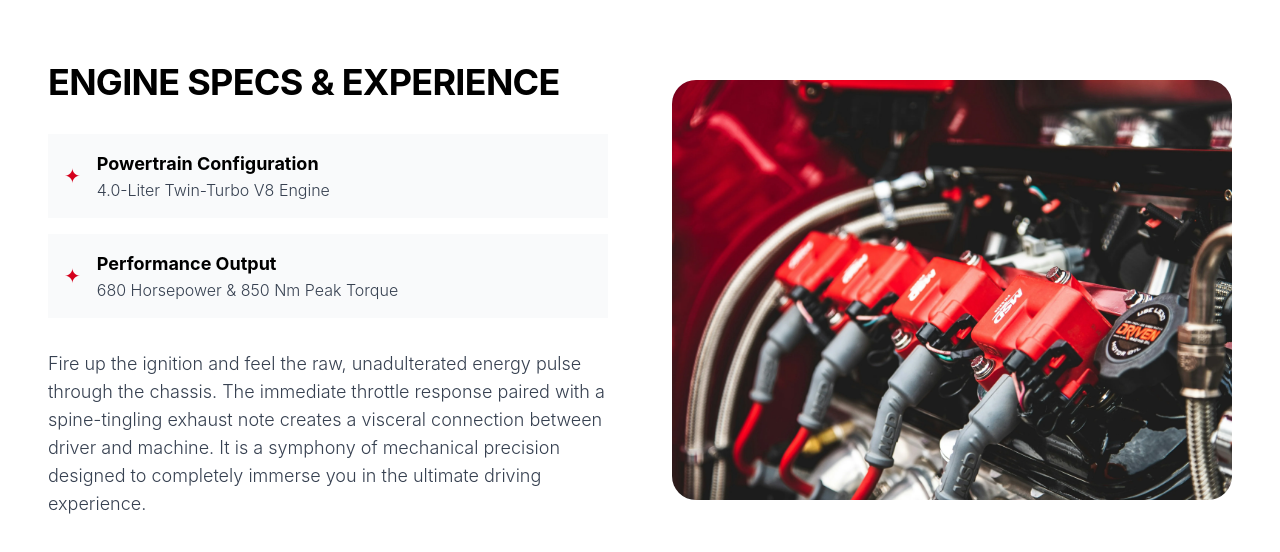
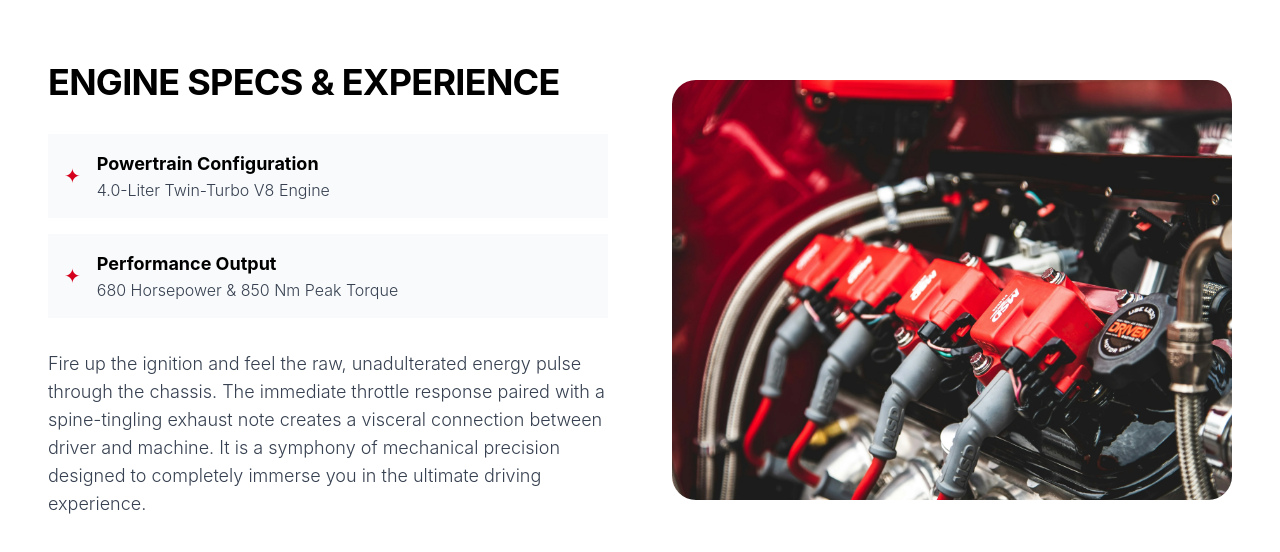
Before and after one commit to gurinderjagga/phoenix, a React (Create React App) app in the folder frontend/: page /experience in a window 1280 px wide. Shown: the part 674-1226 px from the top of the page. Built offline with nearby package versions, Linux system fonts and the light colour scheme; no server answers; the HTML template or start-up script is replaced by a standard one.

Commit message:
Remove hover zoom effect from engine image

```diff
--- a/frontend/src/pages/Experience.js
+++ b/frontend/src/pages/Experience.js
@@ -60,7 +60,7 @@ const Experience = () => {
                         <img
                             src="/engine.webp"
                             alt="Engine Specifications"
-                            className="w-full h-full object-cover transition-all duration-700 md:scale-105 md:hover:scale-100"
+                            className="w-full h-full object-cover"
                         />
                     </div>
                 </div>
```
